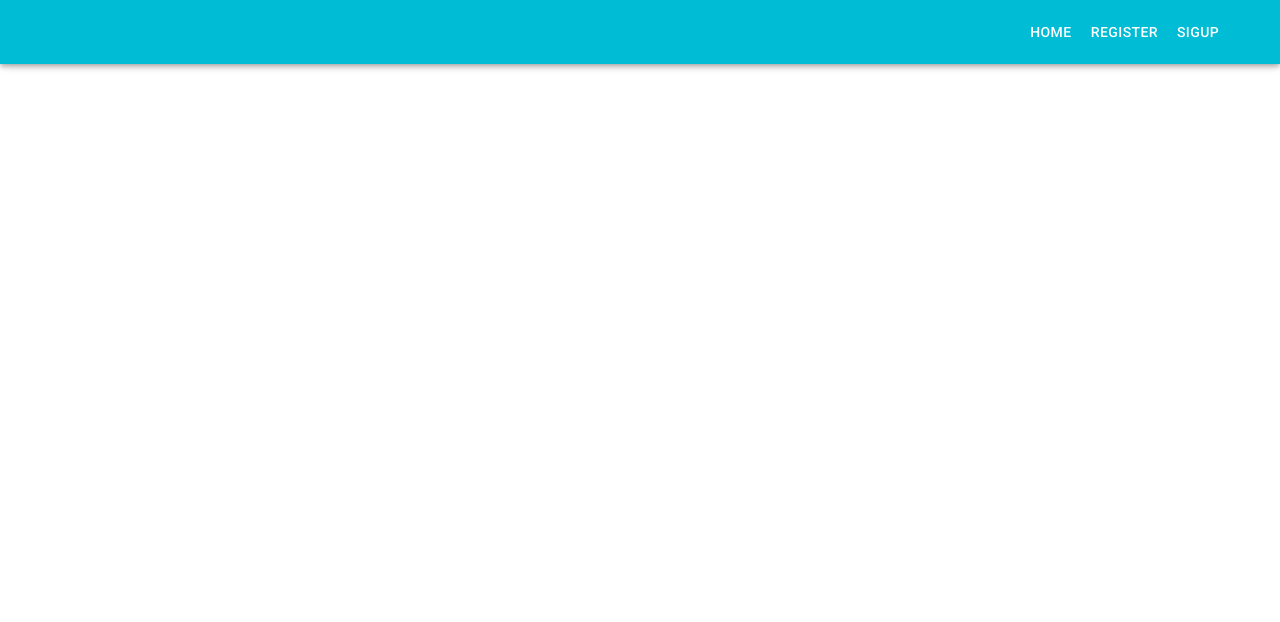
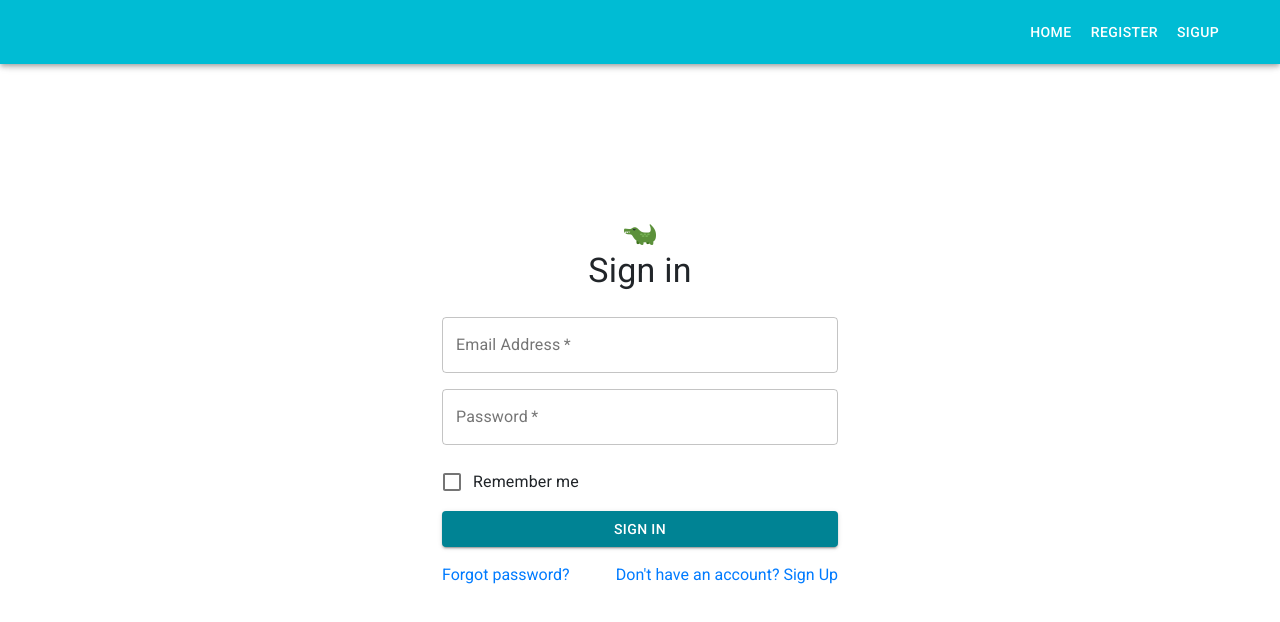
Before and after one commit to TextError/Register-Login---Material-UI, a React (Create React App) app in the folder frontend/: page /sign-up in a window 1280 px wide. Shown: the top 622 px of the page. Built offline with nearby package versions, Linux system fonts and the light colour scheme.

Commit message:
rename a few

```diff
--- a/frontend/src/App.js
+++ b/frontend/src/App.js
@@ -8,7 +8,7 @@ import theme from './mui-theme/theme';
 // Components
 import Home from './components/home/Home';
 import Register from './components/authentication/register/Register';
-import Login from './components/authentication/login/Login';
+import SignUp from './components/authentication/signUp/SignUp';
 
 // Redux
 import store from './store';
@@ -31,7 +31,7 @@ function App() {
               <Switch>
                 <Route exact path='/' component={Home} />
                 <Route exact path='/register' component={Register} />
-                <Route exact path='/login' component={Login} />
+                <Route exact path='/sign-up' component={SignUp} />
               </Switch>
             </div>
           </Router>
```
Also changed, not shown: frontend/src/components/authentication/signUp/SignUp.js (renamed from frontend/src/components/authentication/login/Login.js, +4 -4 lines), frontend/src/css/signUp.css (renamed from frontend/src/css/Login.css).
